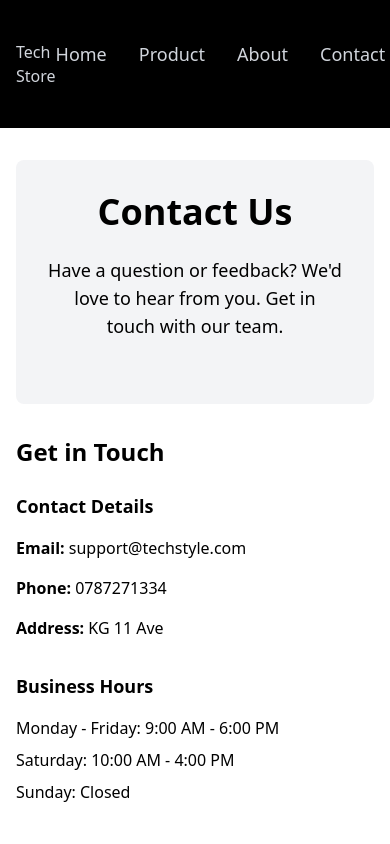
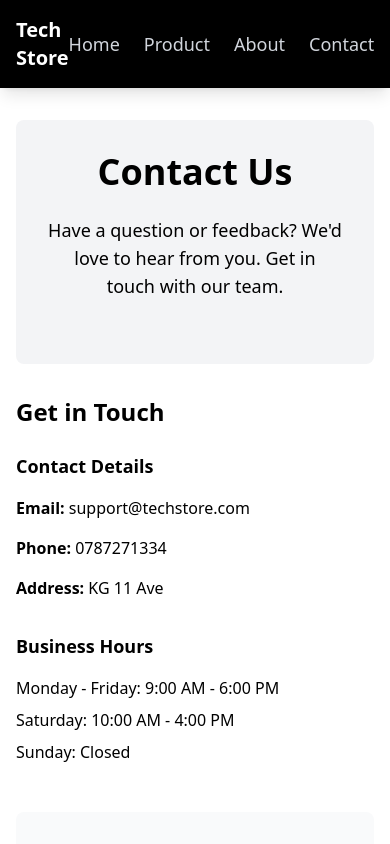
Before and after one commit to Yvette334/e-commerce, a React (Vite) app in the folder commerce/: page /Contact in a window 390 px wide. Shown: the top 844 px of the page. Built offline with nearby package versions, Linux system fonts and the light colour scheme.

Commit message:
added the responsive

```diff
--- a/commerce/src/About.jsx
+++ b/commerce/src/About.jsx
@@ -3,12 +3,12 @@ function About(){
     return(
         <div className="max-w-7xl mx-auto px-4 py-8">
             <div className="bg-gray-100 p-8 rounded-lg mb-8 text-center">
-          <h1 className="mb-6 text-4xl md:text-5xl font-bold">About TechStyle Store</h1>
+          <h1 className="mb-6 text-4xl md:text-5xl font-bold">About Tech Store</h1>
           <p className='text-lg mx-auto mb-8 max-w-2xl'>Learn more about our mission, values, and what makes us different.</p>
         </div>
             <h2 className="text-2xl font-bold text-center mb-8">Who we are</h2>
             <div className="space-y-6 text-lg text-gray-700">
-        <p >TechStyle Store is your premier destination for cutting-edge technology and contemporary fashion.
+        <p >Tech Store is your premier destination for cutting-edge technology and contemporary fashion.
              Founded in 2020, we've been dedicated to bringing you the latest innovations and timeless style essentials that enhance your everyday life.</p>
         <p>We believe that technology and fashion shouldn't be separate worlds.
              That's why we curate a unique collection that bridges the gap between smart gadgets and stylish accessories, helping you express yourself while staying connected.</p>
--- a/commerce/src/Contact.jsx
+++ b/commerce/src/Contact.jsx
@@ -12,7 +12,7 @@ function Contact(){
                     <div>
                         <h3 className="text-lg font-semibold mb-4">Contact Details</h3>
                         <div className="space-y-4">
-                            <p><strong>Email:</strong> support@techstyle.com</p>
+                            <p><strong>Email:</strong> support@techstore.com</p>
                             <p><strong>Phone:</strong> 0787271334</p>
                             <p><strong>Address:</strong> KG 11 Ave</p>
                         </div>
--- a/commerce/src/Footer.jsx
+++ b/commerce/src/Footer.jsx
@@ -32,7 +32,7 @@ function Footer(){
               </li>
             </ul>
           </div>
-          <div>
+          <div className='m-4'>
             <h4 className="mb-4 text-lg font-semibold text-gray-300">Contact Us</h4>
             <p className="text-gray-300">Email:support@techstore.com</p>
             <p className="text-gray-300">Phone:0787271334</p>
--- a/commerce/src/Navbar.jsx
+++ b/commerce/src/Navbar.jsx
@@ -2,14 +2,14 @@ import {Link} from "react-router-dom";
 
 function Navbar(){
     return(
-        <nav className="sticky top-0 z-50 py-10 bg-black md:px-6 lg:py-2 text-white">
-            <div className=" flex justify-between px-4 md:px-8 ">
-                <div className="text-gray-300">Tech Store</div>
-                <div className="flex space-x-8 text-center md:flex">
-                <Link to="/" className="text-gray-300 text-lg ">Home</Link>
-                <Link to="/Products" className="text-gray-300 text-lg ">Product</Link>
-                <Link to="/About" className="text-gray-300 text-lg ">About</Link>
-                <Link to="/Contact" className="text-gray-300 text-lg">Contact</Link>
+        <nav className="sticky top-0 z-50 py-4 bg-black text-white shadow-lg">
+            <div className="max-w-7xl mx-auto flex justify-between items-center px-4 md:px-8">
+                <div className="text-xl font-bold text-white">Tech Store</div>
+                <div className="flex space-x-6 md:space-x-8">
+                <Link to="/" className="text-gray-300 text-lg hover:text-white">Home</Link>
+                <Link to="/Products" className="text-gray-300 text-lg hover:text-white">Product</Link>
+                <Link to="/About" className="text-gray-300 text-lg hover:text-white">About</Link>
+                <Link to="/Contact" className="text-gray-300 text-lg hover:text-white">Contact</Link>
                 </div>
             </div>
 
```
